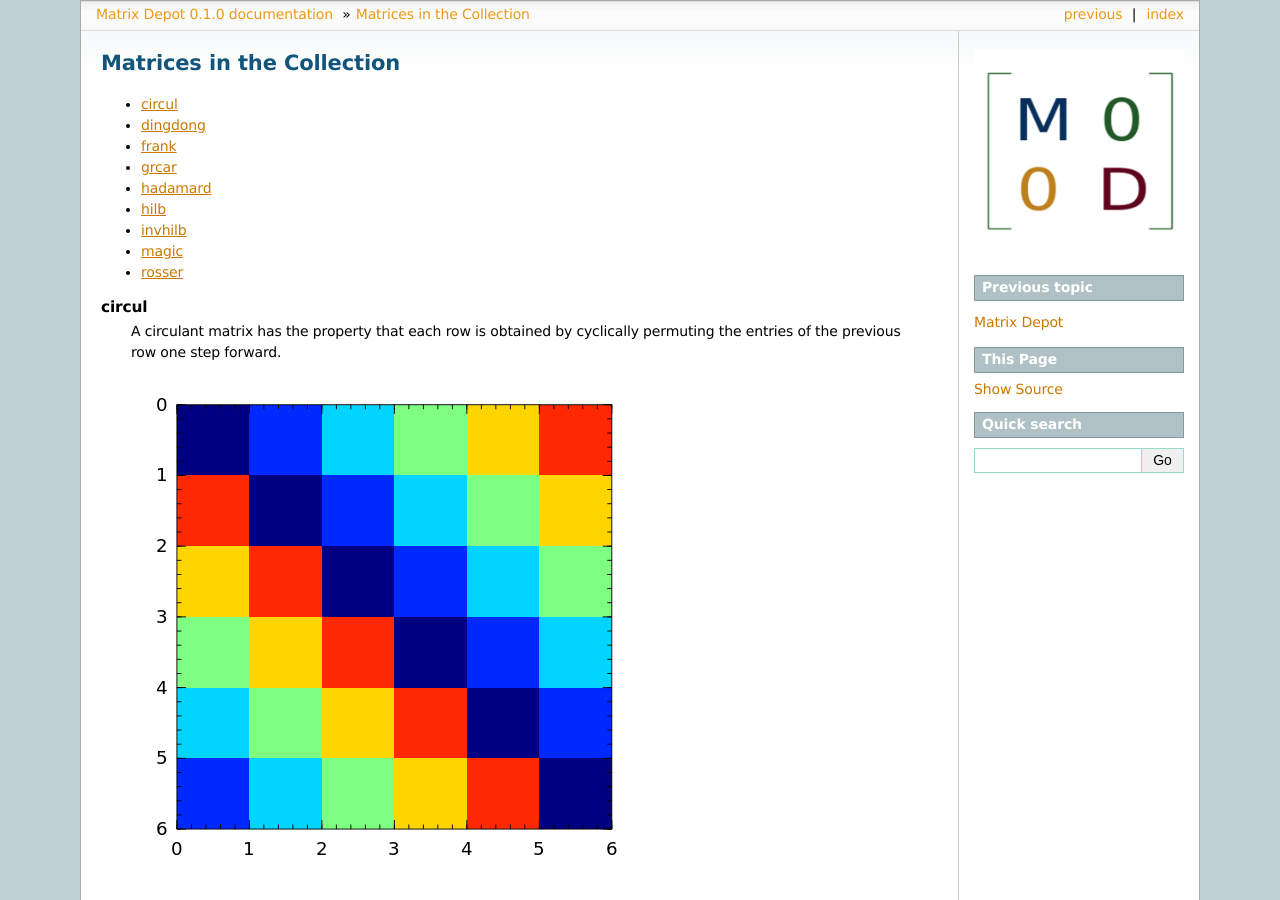
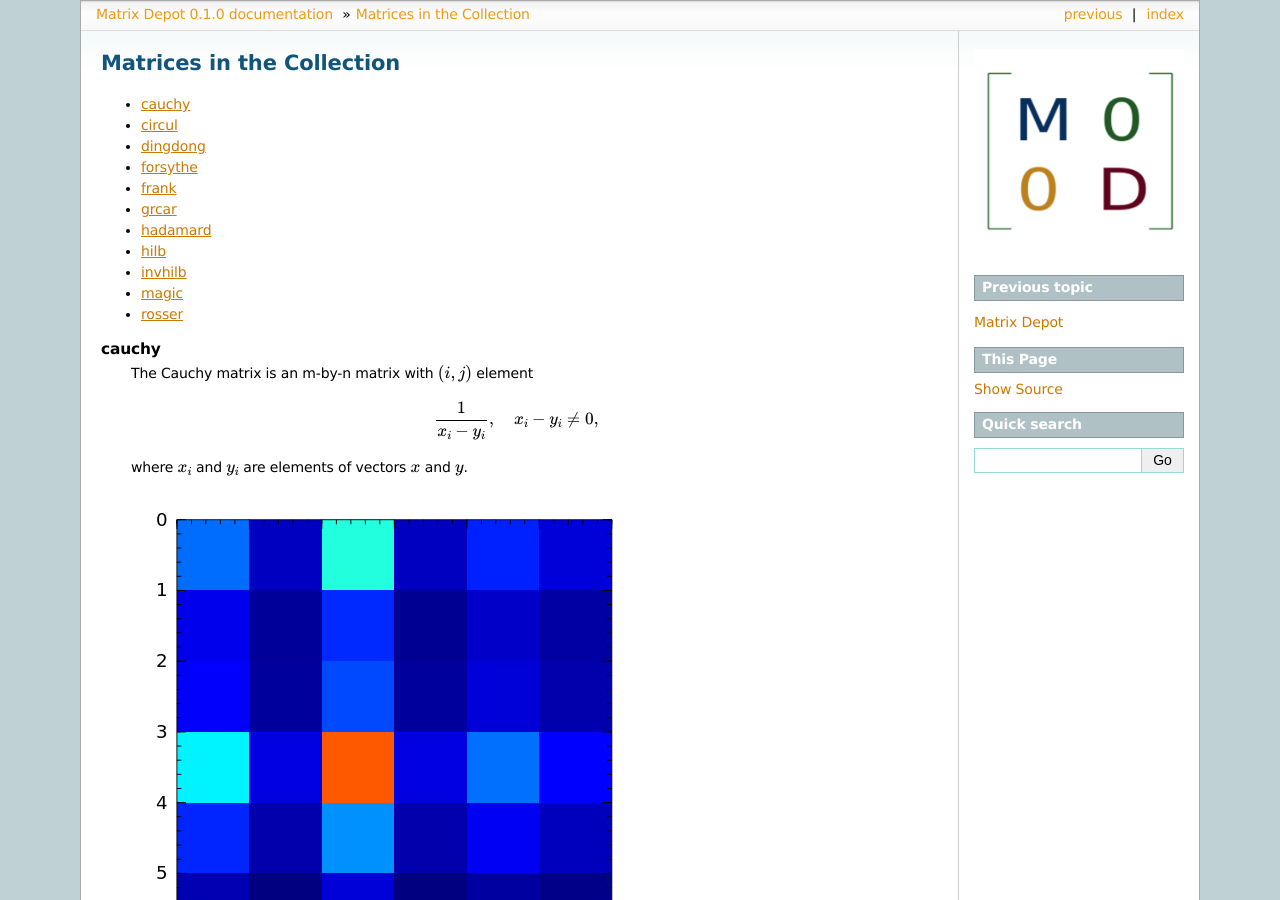
Before and after one commit to JuliaLinearAlgebra/MatrixDepot.jl, a Sphinx documentation site: the page built from doc/matrices.rst, in a window 1280 px wide and 900 px high. Built offline with Sphinx 7.4.7, drawn with Linux system fonts in a browser that asks for light colours; some of the changed text lies outside the part shown.

Commit message:
add information for cauchy and forsythe matrix

```diff
--- a/doc/matrices.rst
+++ b/doc/matrices.rst
@@ -4,9 +4,10 @@
 Matrices in the Collection
 --------------------------
 
-
+* :term:`cauchy`
 * :term:`circul`
 * :term:`dingdong`
+* :term:`forsythe`
 * :term:`frank`
 * :term:`grcar`
 * :term:`hadamard`
@@ -18,6 +19,24 @@
 
 .. glossary::
    :sorted:
+
+   forsythe
+      The Forsythe matrix is a n-by-n perturbed Jordan block.
+
+      .. image:: images/forsythe.png
+
+
+   cauchy
+      The Cauchy matrix is an m-by-n matrix with :math:`(i,j)` element
+
+      .. math::
+
+	 \frac{1}{x_i - y_i}, \quad x_i - y_i \ne 0,
+
+      where :math:`x_i` and :math:`y_i` are elements of vectors :math:`x`
+      and :math:`y`.
+
+      .. image:: images/cauchy.png
 
    magic
       The magic matrix is a matrix with integer entries such that the
```
Also changed, not shown: doc/images/cauchy.png (added), doc/images/forsythe.png (added).
